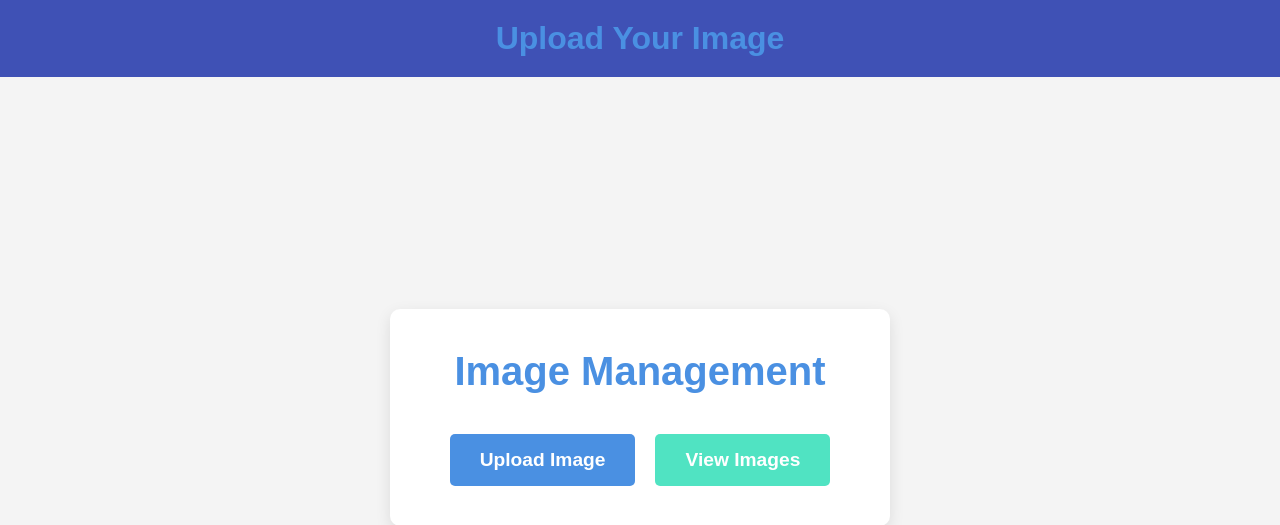
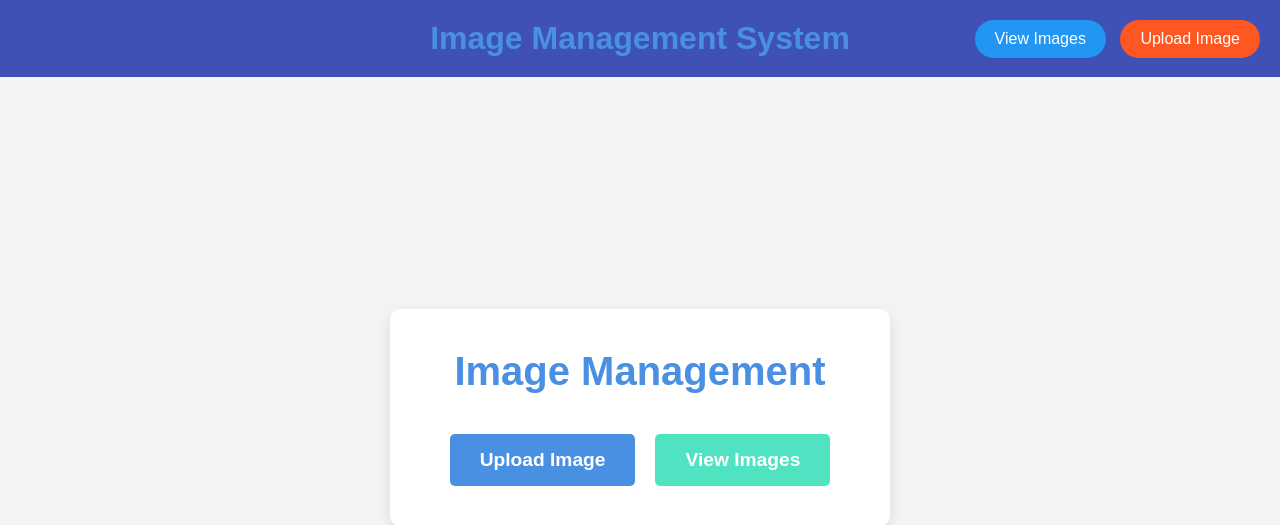
Before and after one commit to rakeshbasnet/DevOps-CI-CD-2024-project, a Flask app: page / in a window 1280 px wide. Shown: the top 525 px of the page. Run offline with Flask 3, Linux system fonts and the light colour scheme.

Commit message:
Adding navbar in header in homepage and testing pipeline

```diff
--- a/templates/index.html
+++ b/templates/index.html
@@ -9,7 +9,11 @@
 </head>
 <body>
     <header>
-        <h1>Upload Your Image</h1>
+        <h1>Image Management System</h1>
+        <nav>
+            <a href="/images" class="nav-btn home-btn">View Images</a>
+            <a href="/upload-image" class="nav-btn upload-more-btn">Upload Image</a>
+        </nav>
     </header>
     <main>
         <div class="container">
```
